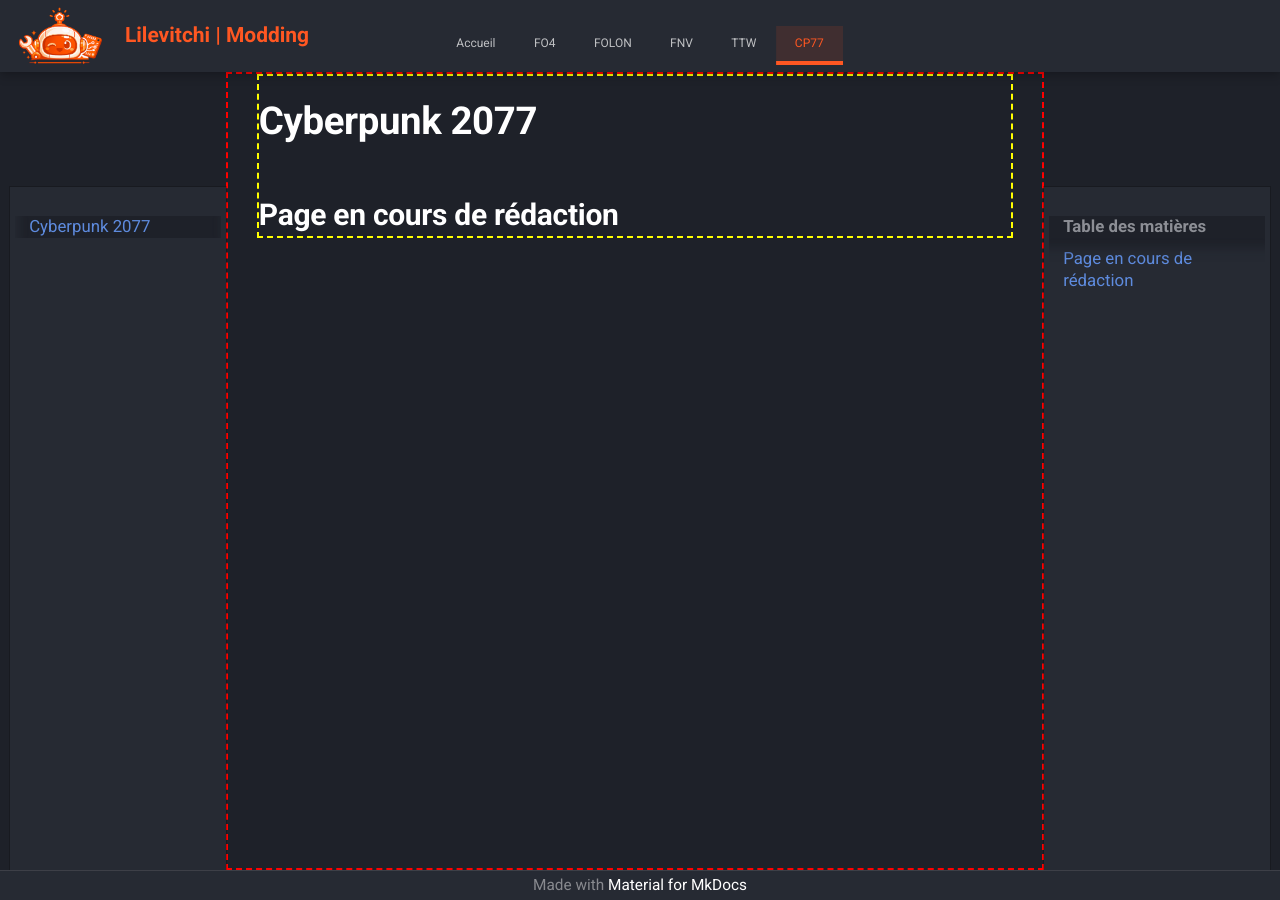
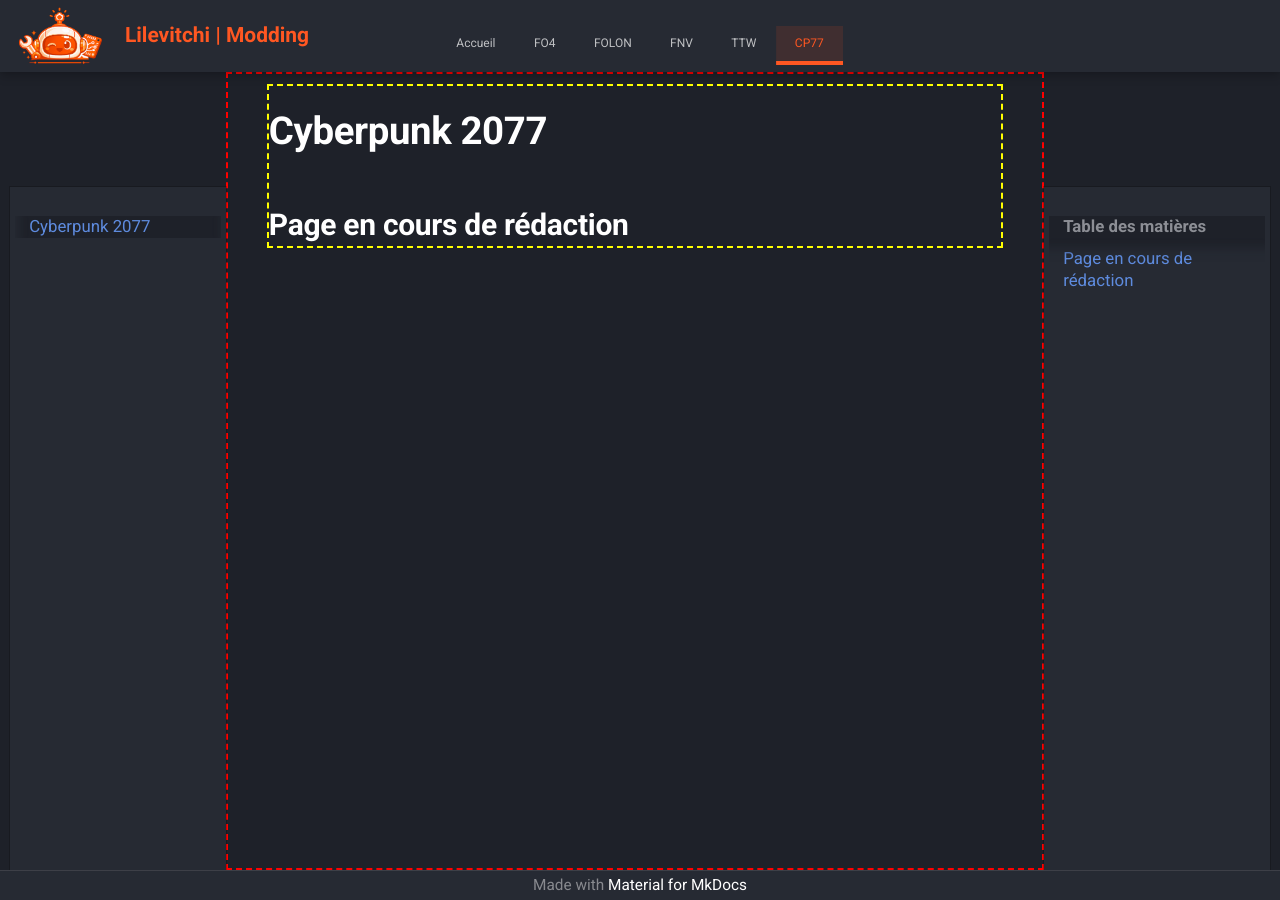
Before and after one commit to Lilevitchi/lilevitchi.github.io, an MkDocs documentation site: the page built from docs/cyberpunk/index.md, in a window 1280 px wide. Built offline with MkDocs 1.6.1 and Material for MkDocs 9.7.7, drawn with Linux system fonts in a browser that asks for light colours.

Commit message:
Update extra.css

```diff
--- a/docs/stylesheets/extra.css
+++ b/docs/stylesheets/extra.css
@@ -310,7 +310,7 @@
   overflow-y: auto;
 
   margin: 0 !important;
-  padding: 0 !important;
+  padding: var(--sidebar-gap);
 
   border: 2px dashed red;/* Rouge (Debug) */
 }
```
